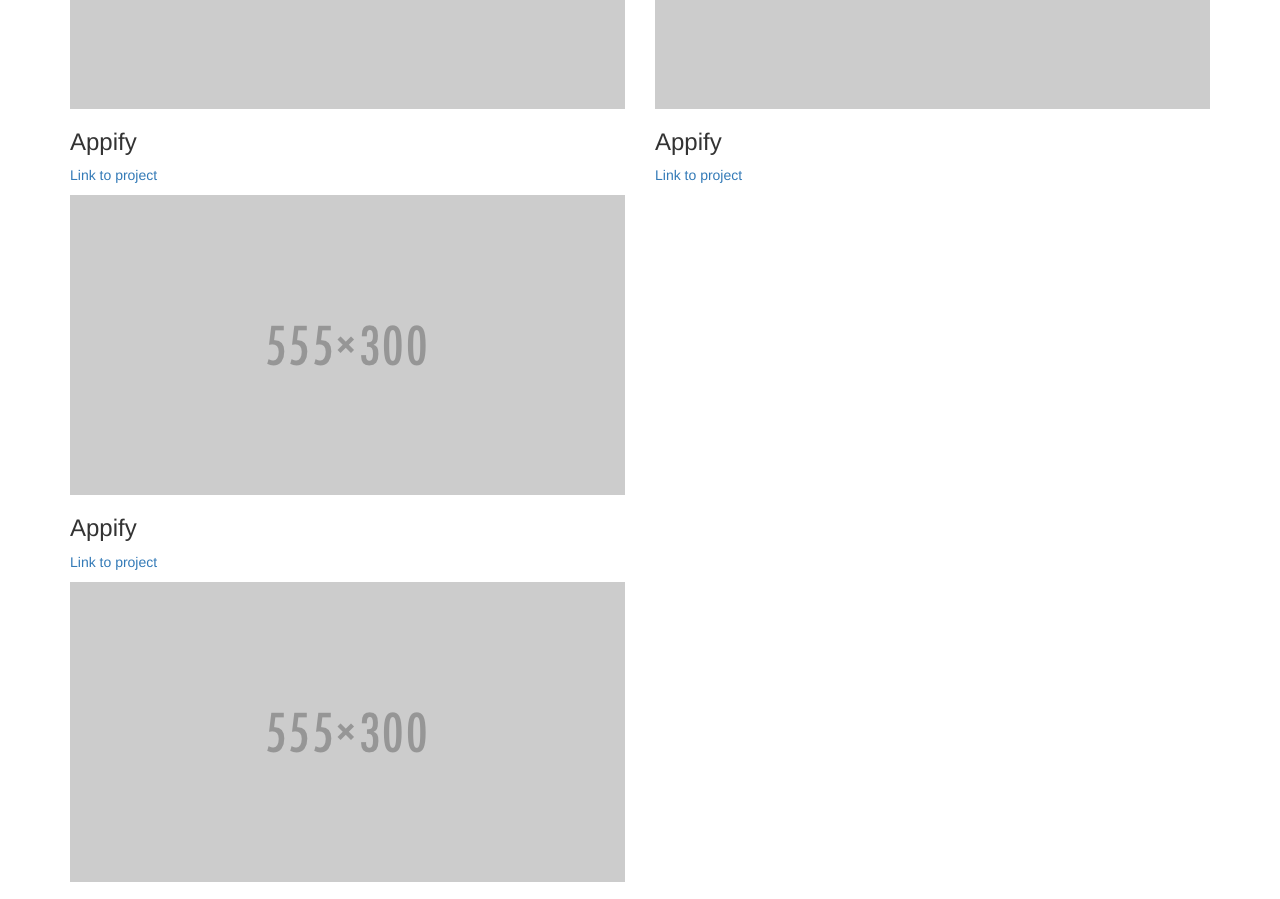
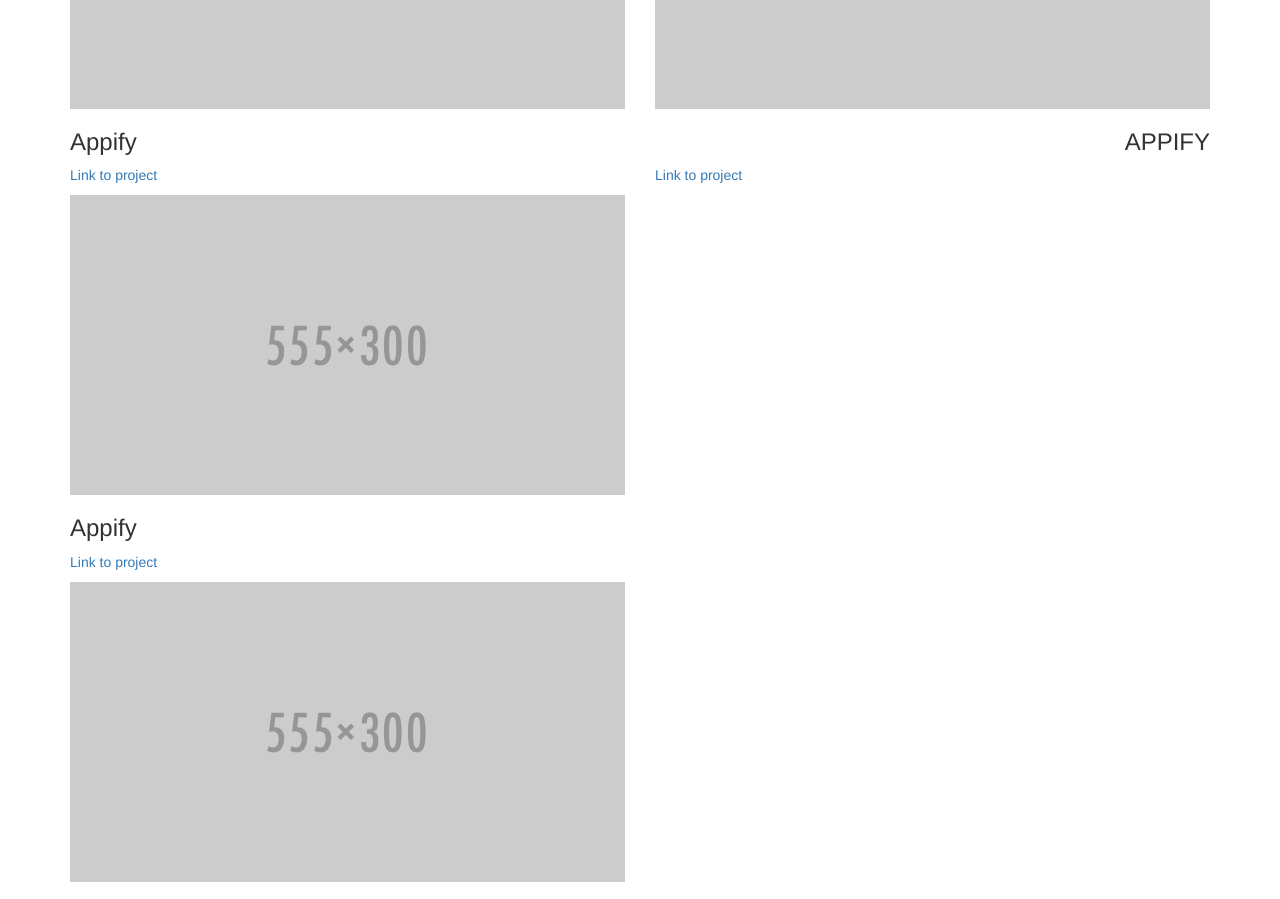
Before and after one commit to OlegKrupenya/udacity-frontend, a plain HTML site: page portfolio/bootstrap-prestructure.html in a window 1280 px wide. Shown: the part 820-1719 px from the top of the page. Drawn offline with nearby package versions, Linux system fonts and the light colour scheme.

Commit message:
initial commit

```diff
--- a/portfolio/bootstrap-prestructure.html
+++ b/portfolio/bootstrap-prestructure.html
@@ -27,7 +27,7 @@
         </div>
         <div class="col-lg-6">
             <img src="bootstrap-prestructure_files/555x300.png">
-            <h3>Appify</h3>
+            <h3 class="text-right text-uppercase">Appify</h3>
             <p><a href="http://github.com/">Link to project</a></p>
         </div>
     </div>
```
